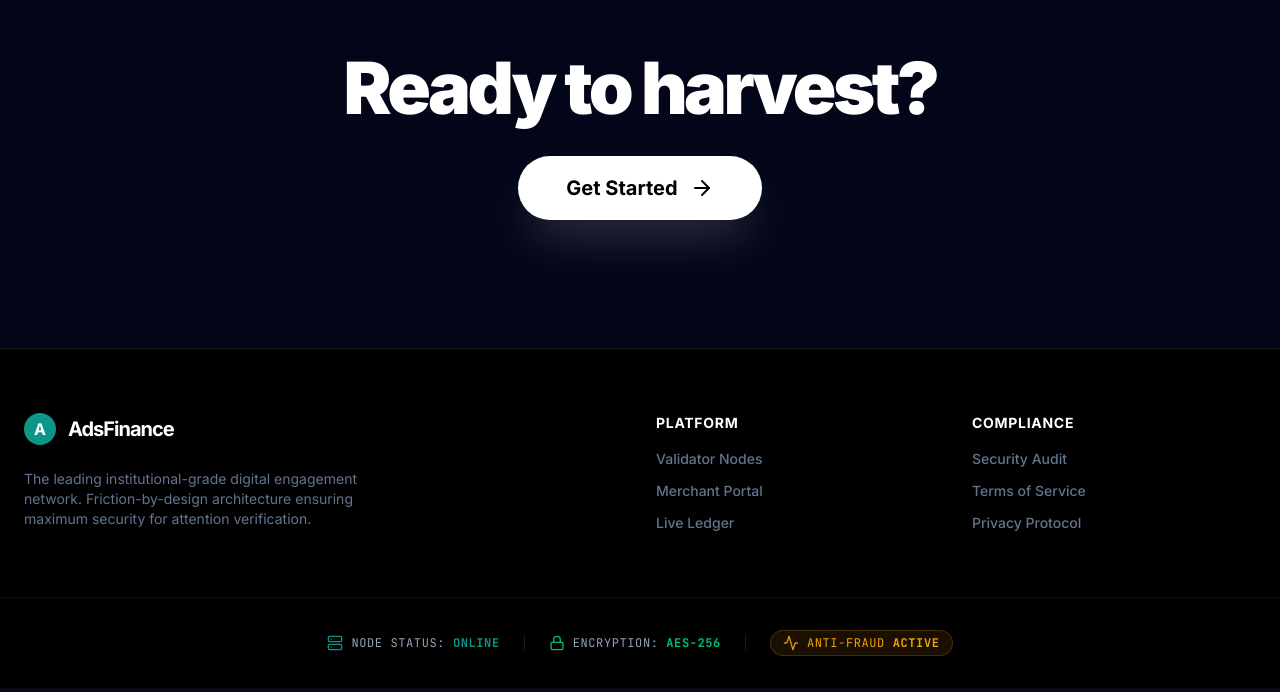
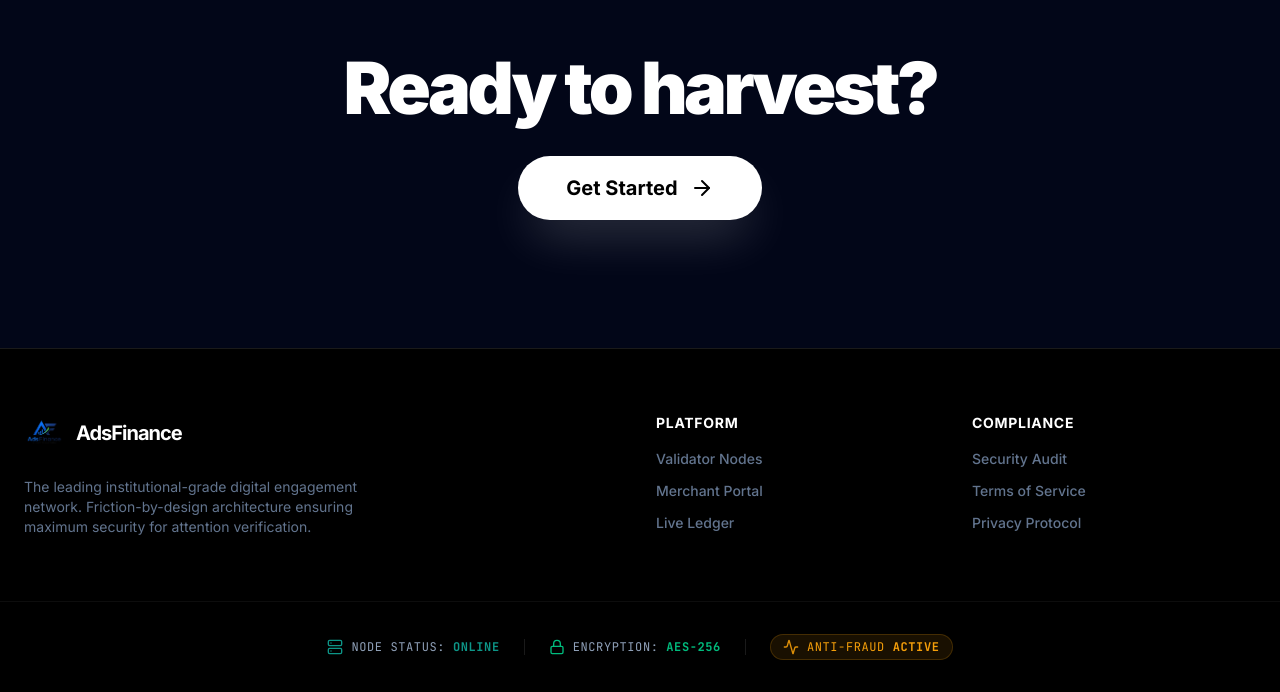
Before and after one commit to Develix-Inc/Ads-Finance, a Next.js app: page / in a window 1280 px wide. Shown: the part 3488-4180 px from the top of the page. Built offline with nearby package versions, Linux system fonts and the light colour scheme.

Commit message:
fix: landing page logo and test Node Alpha price

```diff
--- a/app/page.tsx
+++ b/app/page.tsx
@@ -304,8 +304,13 @@ export default function PremiumLandingPage() {
         <div className="max-w-7xl mx-auto px-6 pb-16 grid grid-cols-2 md:grid-cols-4 gap-8">
           <div className="col-span-2">
             <div className="flex items-center gap-3 mb-6">
-              <div className="w-8 h-8 rounded-lg bg-primary flex items-center justify-center">
-                <span className="text-white font-bold">A</span>
+              <div className="relative w-10 h-10 flex items-center justify-center shrink-0">
+                <Image src="/logo-transparent.png" alt="AdsFinance Logo" width={48} height={48} className="w-full h-full object-contain"
+                  onError={(e) => {
+                    (e.target as HTMLImageElement).style.display = 'none';
+                    (e.target as HTMLImageElement).parentElement!.innerHTML = '<div class="w-8 h-8 rounded-lg bg-primary flex items-center justify-center"><span class="text-white font-bold">A</span></div>';
+                  }}
+                />
               </div>
               <span className="font-bold text-xl tracking-tighter text-white">AdsFinance</span>
             </div>
--- a/lib/admin.ts
+++ b/lib/admin.ts
@@ -15,7 +15,7 @@ export const COMPANY_BANK = {
 };
 
 export const NODE_PRICES: Record<string, number> = {
-  "Node Alpha": 17000,
+  "Node Alpha": 100,
   "Node Sigma": 45000,
   "Node Omega": 120000,
 };
```
